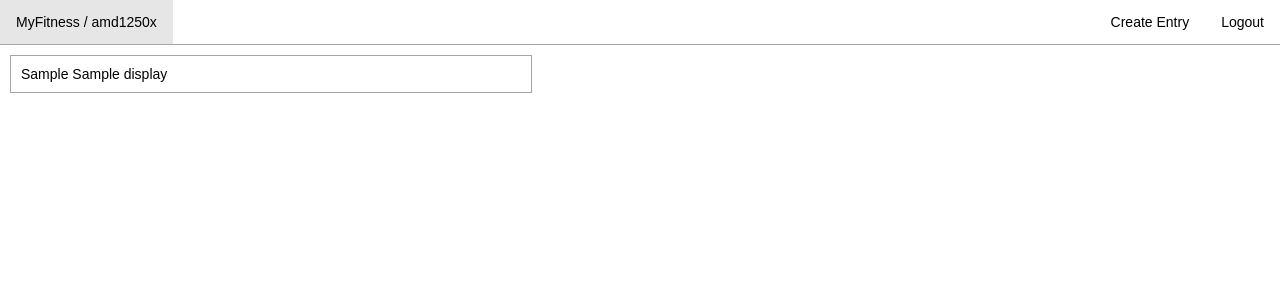
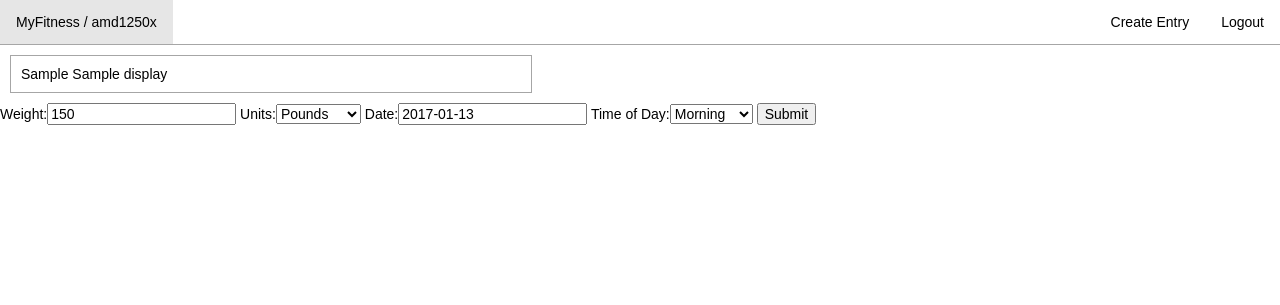
Before and after one commit to amd1250x/MyFitness, a Django app: template templates/MyFitness/index.html in a window 1280 px wide. Shown: the top 305 px of the page. Run offline with Django 3.2, Linux system fonts and the light colour scheme; a user stored in the database is signed in; data comes from the database, SQL or seed files in the repository; both versions use the stored data as it was after the commit; the template is opened without the code that fills it: values that come from a table or form of the project are taken from there, most other values are stand-ins (such as "Sample title", 1, 10 or a date in 2020); parts of the project's set-up code (start-up, migrations or seed data) failed here and were passed over.

Commit message:
Added the base to recording body weight per day.

```diff
--- a/MyFitness/forms.py
+++ b/MyFitness/forms.py
@@ -2,6 +2,7 @@ from django.contrib.auth.models import User
 from django.forms import ModelForm
 from django import forms
 from MyFitness.models import FitnessLog
+from MyFitness.models import BodyWeightLog
 import datetime
 
 
@@ -60,3 +61,27 @@ class DelLogForm(ModelForm):
     class Meta:
         model = FitnessLog
         fields = ()
+
+class BodyWeightLogForm(ModelForm):
+
+    time_of_day = ((1, 'Morning'), (2, 'Afternoon'))
+    w_unit_types = ((1, 'Pounds'), (2, 'Kilograms'))
+
+    weight = forms.FloatField(label='Weight', initial=150)
+    w_units = forms.ChoiceField(label='Units', choices=w_unit_types)
+    date = forms.DateField(label='Date', initial=datetime.datetime.today())
+    # time of day
+    tod = forms.ChoiceField(label='Time of Day', choices=time_of_day)
+
+    class Meta:
+        model = BodyWeightLog
+        fields = ('weight',
+                  'w_units',
+                  'date',
+                  'tod')
+
+class DelBodyWeightLogForm(ModelForm):
+
+    class Meta:
+        model = BodyWeightLog
+        fields = ()
--- a/MyFitness/models.py
+++ b/MyFitness/models.py
@@ -10,7 +10,7 @@ w_unit_types = ((1, 'Pounds'), (2, 'Kilograms'))
 w_contract = ['lbs.', 'kg']
 r_unit_types = ((1, 'Seconds'), (2, 'Minutes'), (3, 'Repetitions'))
 r_contract = ['sec.', 'min.', 'reps']
-
+time_of_day = ((1, 'Morning'), (2, 'Afternoon'))
 
 class FitnessLog(models.Model):
     id = models.AutoField('ID', primary_key=True)
@@ -32,3 +32,12 @@ class FitnessLog(models.Model):
 
     def get_reps_unit(self):
         return r_contract[self.r_units-1]
+
+class BodyWeightLog(models.Model):
+    id = models.AutoField('ID', primary_key=True)
+    user = models.CharField('Username', max_length=100)
+    weight = models.FloatField('Weight', default=150)
+    w_units = models.IntegerField('Units', choices=w_unit_types)
+    date = models.DateField('Date')
+    # time of day
+    tod = models.IntegerField('Time of Day', choices=time_of_day)
--- a/MyFitness/urls.py
+++ b/MyFitness/urls.py
@@ -12,5 +12,6 @@ urlpatterns = [
     url(r'^add-fitness', views.add_fitness_log, name='add_fitness_log'),
     url(r'^del-fitness/(?P<eid>\d+)/$', views.del_fitness_log, name='del_fitness_log'),
     url(r'^all-fitness', views.view_all_entries, name='view_all_entries'),
+    url(r'^del-weight/(?P<id>\d+)/$', views.del_weight_log, name='del_weight_log'),
 
 ]
--- a/blog/static/index.css
+++ b/blog/static/index.css
@@ -63,11 +63,3 @@ body {
     border: thin solid #a6a6a6;
 
 }
-
-.delete-button {
-    display: block;
-}
-
-.day-element .workouts:hover + .day-element .workouts .delete-button {
-    display: block;
-}
--- a/templates/MyFitness/header.html
+++ b/templates/MyFitness/header.html
@@ -1,3 +1,5 @@
 {% load staticfiles %}
 <link rel="stylesheet" type="text/css" href="{% static 'index.css' %}" />
+<script type="text/javascript" src="{% static 'jquery-3.1.1.js' %}"></script>
+<script type="text/javascript" src="{% static 'index.js' %}"></script>
 <meta charset="UTF-8">
--- a/templates/MyFitness/index.html
+++ b/templates/MyFitness/index.html
@@ -26,11 +26,15 @@
 {% for log in fitness_logs %}
 {% if log.user == user.username %}
 {% if log.date.day == d.date.day %}
-            <p class="workouts"><b>{{ log.ename }}</b> -
+            <p class="workouts" id="workouts"><b>{{ log.ename }}</b> -
                {{ log.weight }} {{ log.get_weight_unit }} -
                {{ log.reps }} {{ log.get_reps_unit }}, {{ log.sets }} sets
-                <a class="delete-button" href="/del-fitness/{{ log.id }}/?next=/">Delete</a>
+               <a class="delete-button" id="delete-button" href="/del-fitness/{{ log.id }}/?next=/">Delete</a>
             </p>
+
+{% endif %}
+{% endif %}
+{% endfor %}
 {% if d.is_today == True %}
             <div>
                 <a href="{% url 'MyFitness:add_fitness_log' %}">
@@ -39,11 +43,29 @@
             </div>
 {% endif %}
 {% endif %}
-{% endif %}
-{% endfor %}
-{% endif %}
         </div>
 {% endfor %}
+        <div>
+            {% for w in weight_logs %}
+                {% if w.user == user.username %}
+                    {% if w.date == today.date %}
+                        {% if w.tod == 1 %}
+                            <p>Morning: {{ w.weight }}<a class="delete-button" href="/del-weight/{{ w.id }}/?next=/">Delete</a></p>
+                        {% else %}
+                            <p>Afternoon: {{ w.weight }}<a class="delete-button" href="/del-weight/{{ w.id }}/?next=/">Delete</a></p>
+                        {% endif %}
+                    {% endif %}
+                {% endif %}
+            {% endfor %}
+        </div>
+
+
+
+        <form method="post" action="">
+            {% csrf_token %}
+            {{ form }}
+            <input type="submit" value="Submit" />
+        </form>
 {% else %}
         <div>
             <p>Welcome to MyFitness</p>
```
Also changed, not shown: MyFitness/views.py (+37 -8 lines), templates/MyFitness/del_weight_log.html (added, +7 -0 lines), MyFitness/migrations/0003_bodyweightlog.py (added), MyFitness/migrations/0004_bodyweightlog_date.py (added), blog/static/index.js (added), db.sqlite3.
